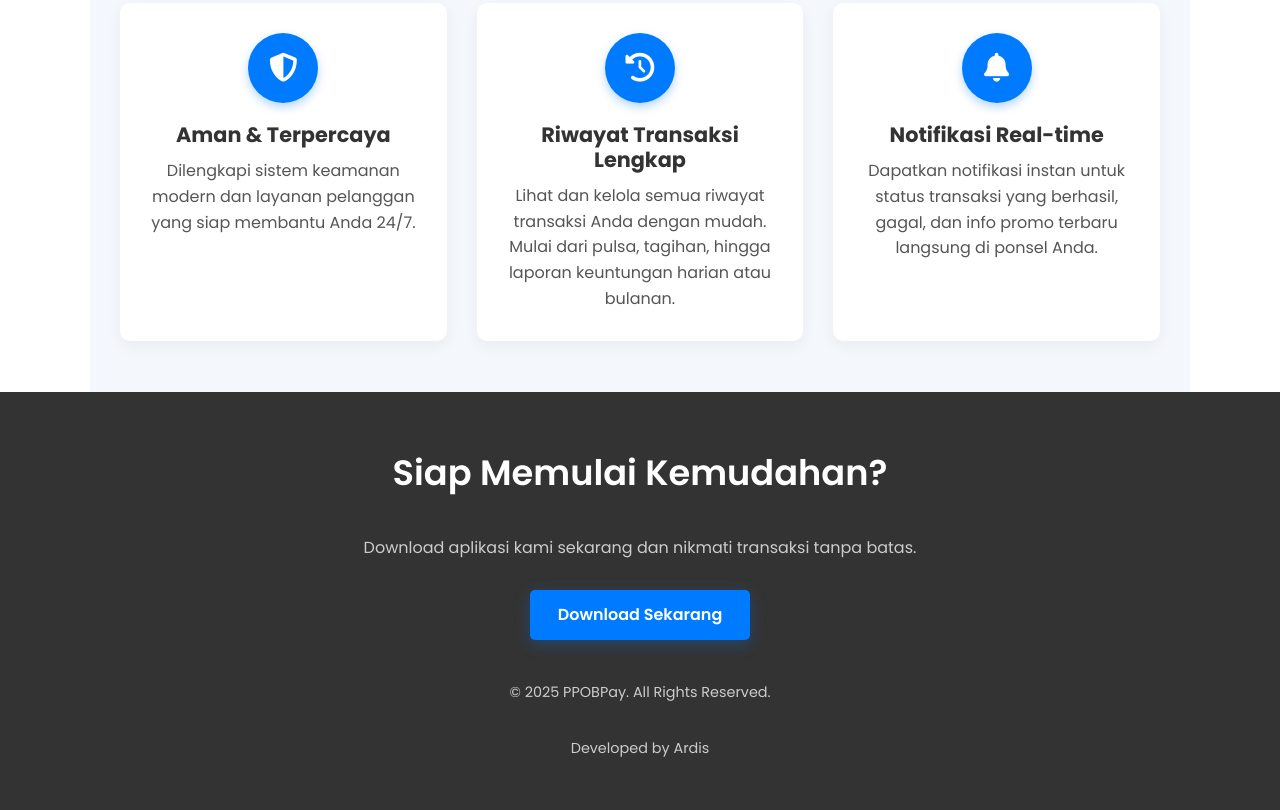
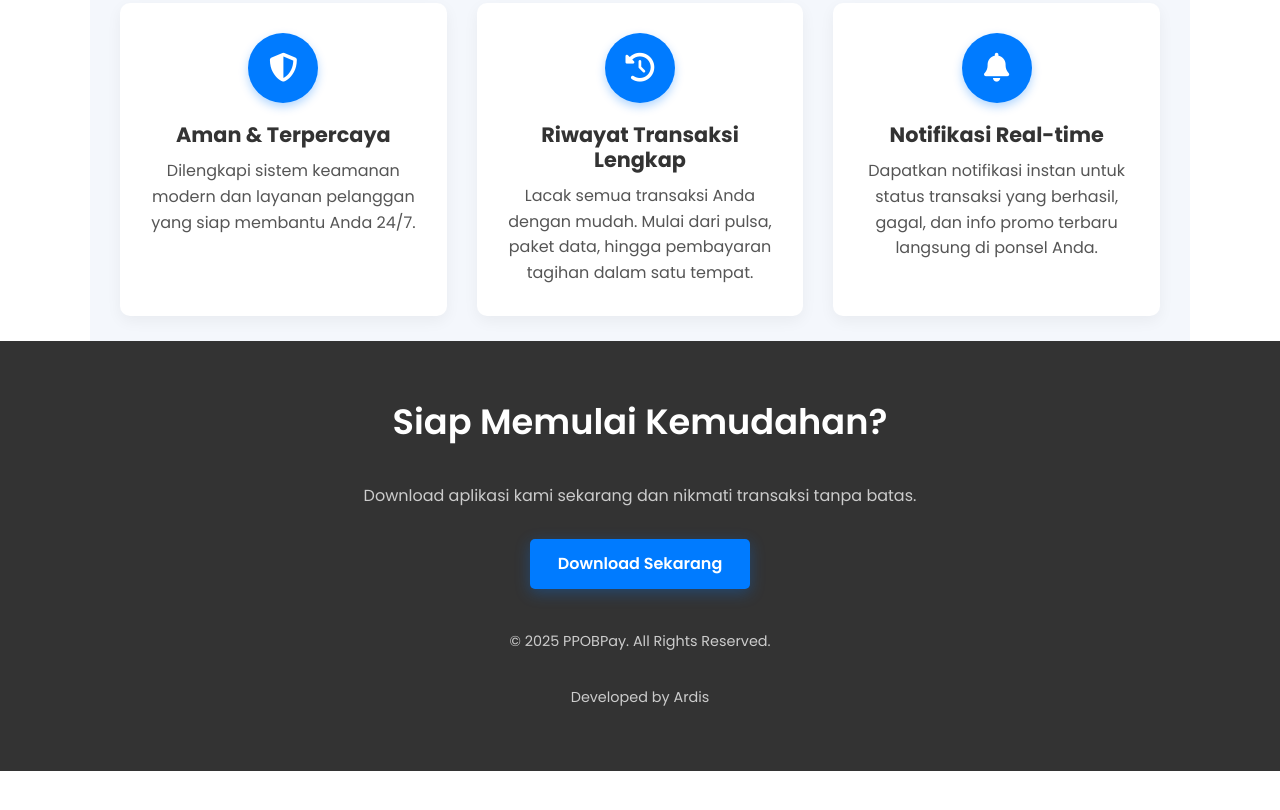
Before and after one commit to diar16/ppobpay, a plain HTML site: page index.html in a window 1280 px wide. Shown: the part 1022-1832 px from the top of the page. After the commit the page ends 1793 px from the top, so only its background shows below. Drawn offline with Linux system fonts and the light colour scheme.

Commit message:
Update index.html

```diff
--- a/index.html
+++ b/index.html
@@ -461,7 +461,7 @@
                         <i class="fas fa-history"></i>
                     </div>
                     <h3>Riwayat Transaksi Lengkap</h3>
-                    <p>Lihat dan kelola semua riwayat transaksi Anda dengan mudah. Mulai dari pulsa, tagihan, hingga laporan keuntungan harian atau bulanan.</p>
+                    <p>Lacak semua transaksi Anda dengan mudah. Mulai dari pulsa, paket data, hingga pembayaran tagihan dalam satu tempat.</p>
                 </div>
                 <div class="feature-card">
                     <div class="product-icon">
@@ -471,7 +471,7 @@
                     <p>Dapatkan notifikasi instan untuk status transaksi yang berhasil, gagal, dan info promo terbaru langsung di ponsel Anda.</p>
                 </div>
             </div>
-            </br></br>
+            </br>
         </section>
 
         </main>
```
